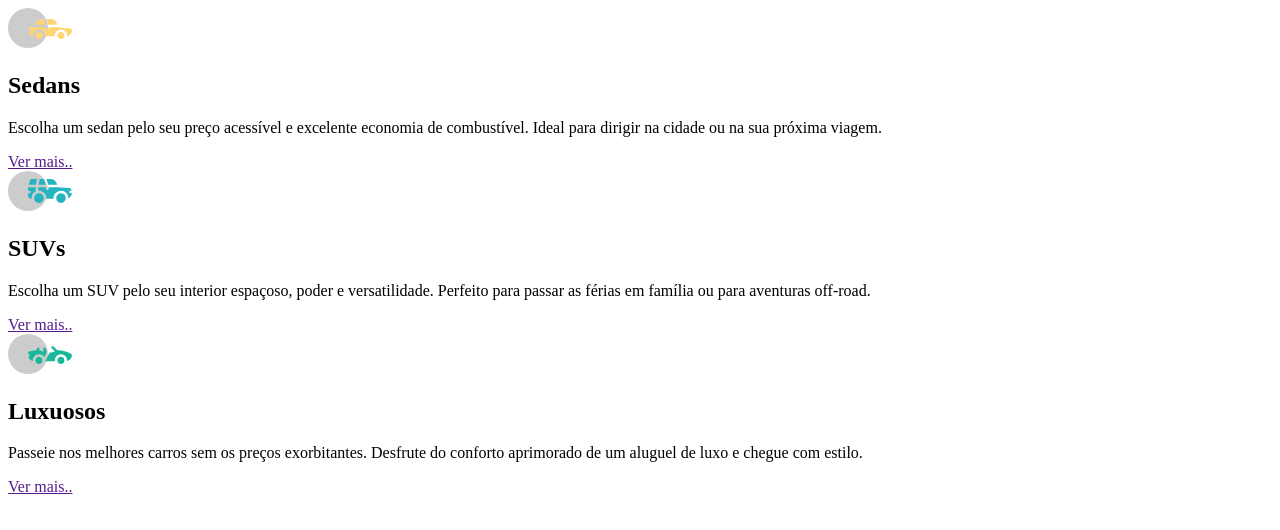
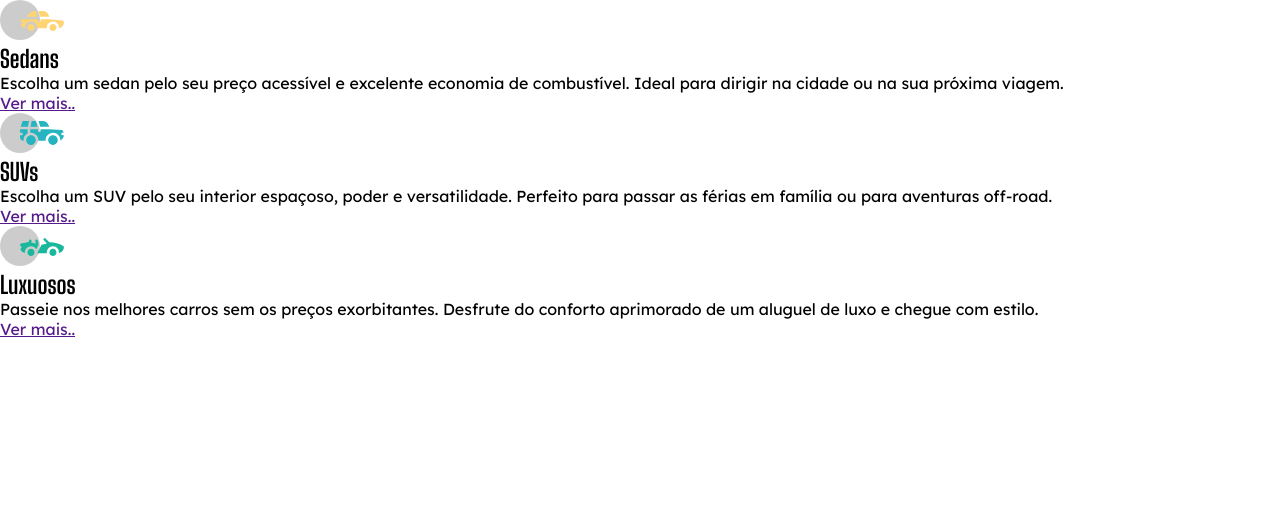
Before and after one commit to anajuh01/carros, a plain HTML site: page index.html in a window 1280 px wide. Drawn offline with Linux system fonts and the light colour scheme.

Commit message:
estrutura do css

```diff
--- a/index.html
+++ b/index.html
@@ -4,6 +4,9 @@
     <meta charset="UTF-8">
     <meta http-equiv="X-UA-Compatible" content="IE=edge">
     <meta name="viewport" content="width=device-width, initial-scale=1.0">
+    <link rel="preconnect" href="https://fonts.googleapis.com">
+    <link rel="preconnect" href="https://fonts.gstatic.com" crossorigin>
+    <link href="https://fonts.googleapis.com/css2?family=Big+Shoulders+Display:wght@700&family=Lexend+Deca&display=swap" rel="stylesheet">
     <link rel="stylesheet" href="style.css">
     <title>Carros</title>
 </head>
@@ -23,7 +26,7 @@
 
     </section>
     <section class="luxuosos">
-        <img src="./imagens/imagens/icon-luxury.svg" alt="">
+        <img src="./imagens/imagens/icon-luxury.svg" alt="Carro luxuoso">
         <h2>Luxuosos</h2>
         <p>
             Passeie nos melhores carros sem os preços exorbitantes. Desfrute do conforto aprimorado de um aluguel de luxo e chegue com estilo.</p>
--- a/style.css
+++ b/style.css
@@ -0,0 +1,25 @@
+* {
+    margin: 0;
+    padding: 0;
+    box-sizing: border-box;
+}
+
+:root{
+    --orange: #e38826;
+    --cyan: #006970;
+    --dark-cyan: #004241;
+    --gray: #f2f2f2;
+    --transparent-white: rgba(255, 255, 255, 0.75);
+}
+
+h2{
+    font-family:'Big Shoulders Display', sans-serif;
+}
+
+p{
+    font-family: 'Lexend Deca', sans-serif;
+}
+
+a{
+    font-family: 'Lexend Deca', sans-serif;
+}
```
